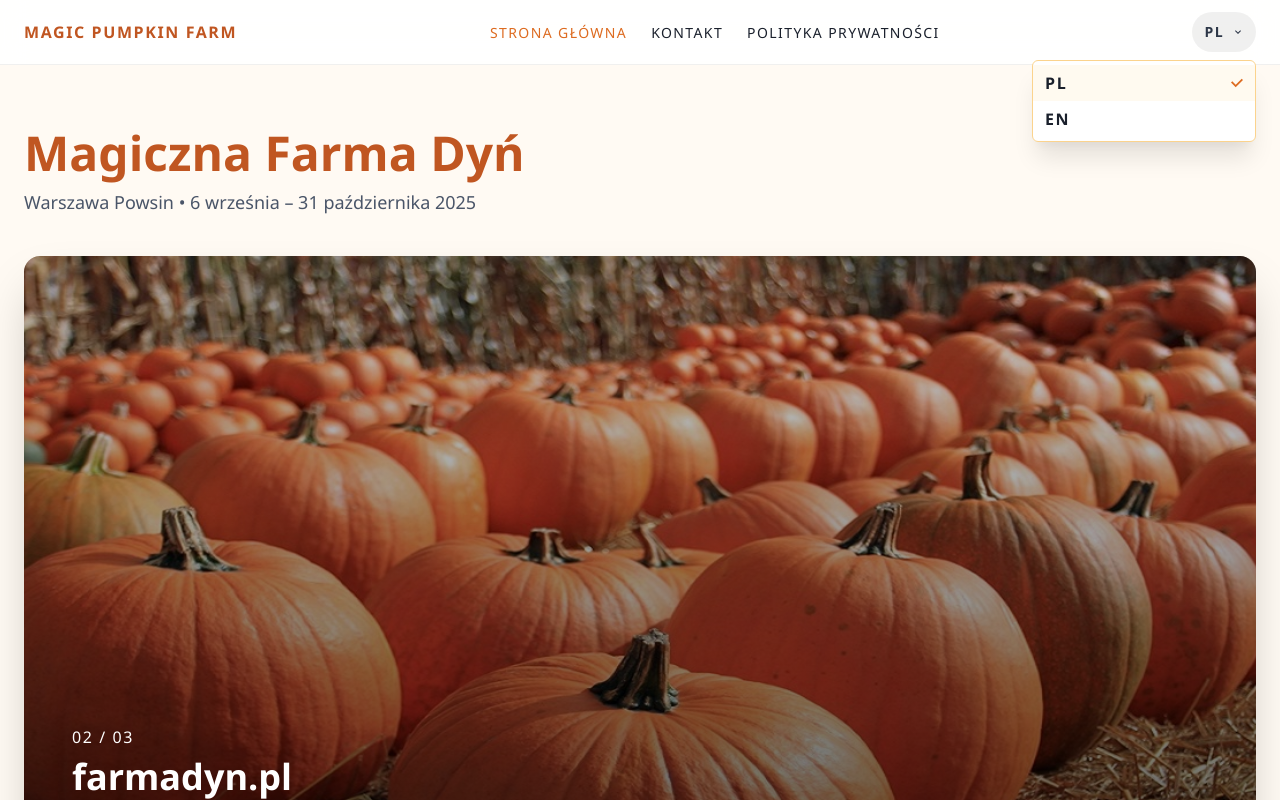
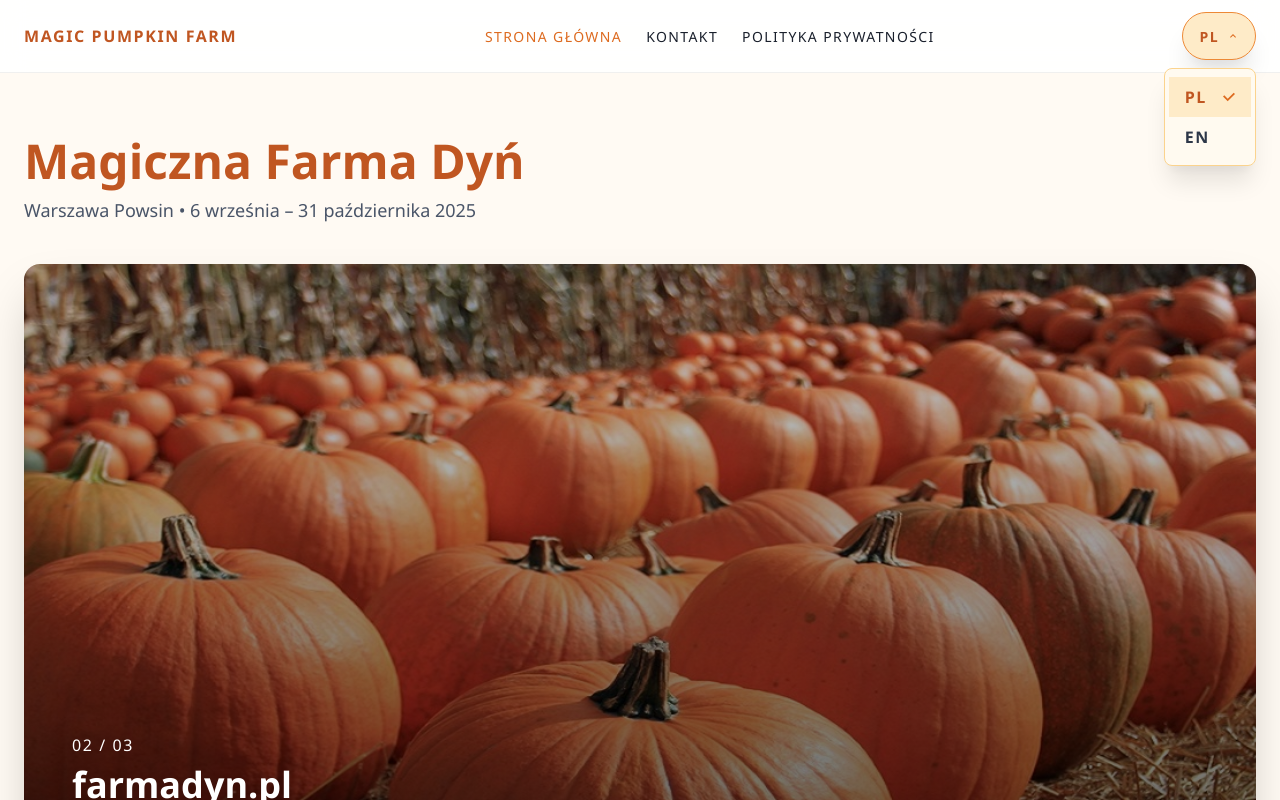
Before and after one commit to DenysVM/farmadyn-react, a React (Vite) app: page / in a window 1280 px wide. Both pictures are taken after a click on the button "PL". Shown: the top 800 px of the page. Built offline with nearby package versions, Linux system fonts and the light colour scheme.

Commit message:
Refine navigation controls

```diff
--- a/src/components/NavigationBar.tsx
+++ b/src/components/NavigationBar.tsx
@@ -4,6 +4,7 @@ import {
   Button,
   Flex,
   HStack,
+  IconButton,
   Link as ChakraLink,
   Menu,
   MenuButton,
@@ -61,7 +62,7 @@ const NavigationBar = () => {
   const renderLinks = (orientation: "row" | "column") => (
     <Stack
       direction={orientation}
-      spacing={orientation === "row" ? 6 : 6}
+      spacing={6}
       align={orientation === "row" ? "center" : "stretch"}
       w="full"
     >
@@ -102,37 +103,59 @@ const NavigationBar = () => {
   );
 
   const languageOptions = useMemo(
-    () =>
-      availableLocales.map((code) => ({
-        code,
-        label: navigation.languages[code]
-      })),
+    () => availableLocales.map((code) => ({ code, label: navigation.languages[code] })),
     [navigation.languages]
   );
 
-  const LanguageSwitcher = ({ variant }: { variant: "desktop" | "mobile" }) => {
+  const LanguageSwitcher = ({ variant }: { variant: "desktop" | "mobileSheet" }) => {
     const isDesktop = variant === "desktop";
+    const isMobileSheet = variant === "mobileSheet";
 
     return (
-      <Menu placement="bottom-end" isLazy>
+      <Menu placement={isDesktop ? "bottom-end" : "bottom-start"} isLazy>
+        {({ isOpen: isMenuOpen }) => (
+          <>
             <MenuButton
               as={Button}
-          variant={isDesktop ? "ghost" : "primary"}
-          size="sm"
-          px={isDesktop ? 3 : 4}
-          w={isDesktop ? undefined : "full"}
-          rightIcon={<ChevronDownIcon boxSize={3} />}
-          fontWeight="semibold"
-          letterSpacing="wider"
-          boxShadow={isDesktop ? undefined : "md"}
+              variant="unstyled"
+              px={isDesktop ? 4 : 5}
+              py={isDesktop ? 2 : 3}
+              borderRadius="full"
+              bg="orange.50"
+              color="brand.600"
+              borderWidth="1px"
+              borderColor={isMenuOpen ? "orange.400" : "orange.200"}
+              boxShadow={isMobileSheet ? "xl" : "md"}
+              transition="all 0.2s ease"
+              _hover={{ bg: "orange.100", borderColor: "orange.300" }}
+              _expanded={{ bg: "orange.100", borderColor: "orange.400", boxShadow: "xl" }}
+              _focusVisible={{ boxShadow: "0 0 0 3px rgba(237, 137, 54, 0.35)" }}
               aria-label={navigation.languageLabel}
             >
+              <HStack spacing={2}>
                 <Text fontWeight="semibold" letterSpacing="widest">
                   {localeIcon[locale]}
                 </Text>
+                <ChevronDownIcon
+                  boxSize={3}
+                  transition="transform 0.2s ease"
+                  transform={isMenuOpen ? "rotate(180deg)" : "rotate(0deg)"}
+                  color="brand.500"
+                />
+              </HStack>
             </MenuButton>
-        <MenuList bg="white" borderColor="orange.200" boxShadow="xl" py={1}>
-          {languageOptions.map(({ code }) => (
+            <MenuList
+              bg="orange.50"
+              borderColor="orange.200"
+              boxShadow="xl"
+              py={2}
+              px={1}
+              minW="auto"
+              w="fit-content"
+              borderRadius="lg"
+              overflow="hidden"
+            >
+              {languageOptions.map(({ code, label }) => (
                 <MenuItem
                   key={code}
                   onClick={() => {
@@ -142,21 +165,25 @@ const NavigationBar = () => {
                   }}
                   display="flex"
                   alignItems="center"
-              gap={3}
-              fontWeight={locale === code ? "semibold" : "medium"}
-              bg={locale === code ? "orange.50" : "transparent"}
-              _hover={{ bg: "orange.50" }}
-              _focus={{ bg: "orange.100" }}
+                  justifyContent="space-between"
+                  gap={4}
+                  px={4}
+                  py={2}
+                  fontWeight="semibold"
+                  letterSpacing="widest"
+                  color={locale === code ? "brand.600" : "gray.700"}
+                  bg={locale === code ? "orange.100" : "transparent"}
+                  aria-label={label}
+                  _hover={{ bg: "orange.100", color: "brand.600" }}
+                  _focus={{ bg: "orange.200", color: "brand.600" }}
                 >
-              <HStack w="full" justify="space-between">
-                <Text fontWeight="semibold" letterSpacing="widest">
-                  {localeIcon[code as Locale]}
-                </Text>
+                  <Text fontWeight="semibold">{localeIcon[code as Locale]}</Text>
                   {locale === code && <CheckIcon boxSize={3} color="brand.500" />}
-              </HStack>
                 </MenuItem>
               ))}
             </MenuList>
+          </>
+        )}
       </Menu>
     );
   };
@@ -200,22 +227,33 @@ const NavigationBar = () => {
           <LanguageSwitcher variant="desktop" />
         </Box>
 
-        <Button
-          display={{ base: "inline-flex", md: "none" }}
+        <HStack spacing={2} display={{ base: "flex", md: "none" }}>
+          <IconButton
             onClick={onToggle}
-          variant="ghost"
-          size="sm"
-          px={4}
-          py={2}
+            aria-label={isOpen ? navigation.closeMenuLabel : navigation.openMenuLabel}
+            size="md"
             borderRadius="full"
-          gap={2}
-          aria-label={isOpen ? navigation.closeMenuLabel : navigation.openMenuLabel}
+            bg={isOpen ? "brand.500" : "white"}
+            color={isOpen ? "white" : "brand.600"}
+            borderWidth="1px"
+            borderColor={isOpen ? "brand.500" : "orange.200"}
+            boxShadow="lg"
+            transition="all 0.2s ease"
+            _hover={{ bg: isOpen ? "brand.600" : "orange.50" }}
+            _active={{ bg: isOpen ? "brand.600" : "orange.100" }}
+            icon={
+              <Box
+                display="flex"
+                alignItems="center"
+                justifyContent="center"
+                transition="transform 0.2s ease"
+                transform={isOpen ? "rotate(180deg)" : "rotate(0deg)"}
               >
-          {isOpen ? <CloseIcon boxSize={3} /> : <HamburgerIcon boxSize={4} />}
-          <Text fontSize="xs" fontWeight="bold" letterSpacing="widest">
-            {isOpen ? navigation.close : navigation.menu}
-          </Text>
-        </Button>
+                {isOpen ? <CloseIcon boxSize={3.5} /> : <HamburgerIcon boxSize={4} />}
+              </Box>
+            }
+          />
+        </HStack>
       </Flex>
 
       <Slide direction="top" in={isOpen} style={{ zIndex: 1400, top: "64px" }} unmountOnExit>
@@ -227,12 +265,11 @@ const NavigationBar = () => {
           minH="calc(100vh - 64px)"
           display={{ base: "block", md: "none" }}
         >
-          <Stack spacing={10}
->
+          <Stack spacing={10}>
             {renderLinks("column")}
-            <Box>
-              <LanguageSwitcher variant="mobile" />
-            </Box>
+            <Flex justify="flex-end">
+              <LanguageSwitcher variant="mobileSheet" />
+            </Flex>
           </Stack>
         </Box>
       </Slide>
```
Lines whose indentation alone changed are shown as unchanged.
